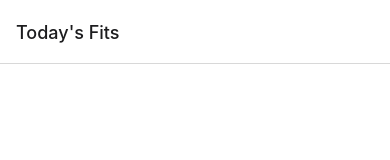
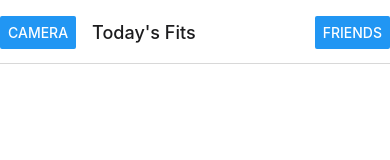
Before and after one commit to FITGRAM-F22/FitGram-app, a React Native app: screen /Tab in a window 390 px wide. Shown: the top 160 px of the page. Built offline with nearby package versions, Linux system fonts and the light colour scheme.

Commit message:
Added beginning of header buttons

```diff
--- a/App.js
+++ b/App.js
@@ -6,8 +6,6 @@ import { createStackNavigator } from '@react-navigation/stack';
 // You can import from local files
 import Signup from './components/Signup';
 import Login from './components/Login';
-import Closet from './components/Closet';
-import Fits from './components/Fits';
 import Tab from './components/Tab';
 
 // or any pure javascript modules available in npm
@@ -21,7 +19,6 @@ export default function App() {
         <Stack.Screen name="Login" component={Login}></Stack.Screen>
         <Stack.Screen name="Tab" component={Tab} options={{ headerShown: false }}></Stack.Screen>
       </Stack.Navigator>
-
     </NavigationContainer>
   );
 }
--- a/components/Tab.js
+++ b/components/Tab.js
@@ -1,7 +1,7 @@
-import { StyleSheet, Text, View, TextInput, TouchableOpacity } from 'react-native';
+import { StyleSheet, Text, View, TextInput, TouchableHighlight, Button, Icon} from 'react-native';
 import { NavigationContainer } from '@react-navigation/native';
 import { createBottomTabNavigator } from '@react-navigation/bottom-tabs';
-import { MaterialCommunityIcons, SimpleLineIcons, MaterialIcons } from '@expo/vector-icons';
+import { MaterialCommunityIcons, SimpleLineIcons, MaterialIcons, FontAwesomeIcon } from '@expo/vector-icons';
 import Fits from './Fits';
 import Closet from './Closet';
 import Events from './Events';
@@ -54,6 +54,18 @@ function MyTabs() {
           tabBarIcon: ({ color, size }) => (
             <MaterialCommunityIcons name="progress-clock" color={color} size={size} />
           ),
+          headerLeft: () => (
+            <Button
+              onPress={() => alert('This is a button!')}
+              title="Camera"
+            />
+          ),
+          headerRight: () => (
+            <Button
+              onPress={() => alert('This is a button!')}
+              title="Friends"
+            />
+          ),
         }}
       />
       <Tab.Screen
```
